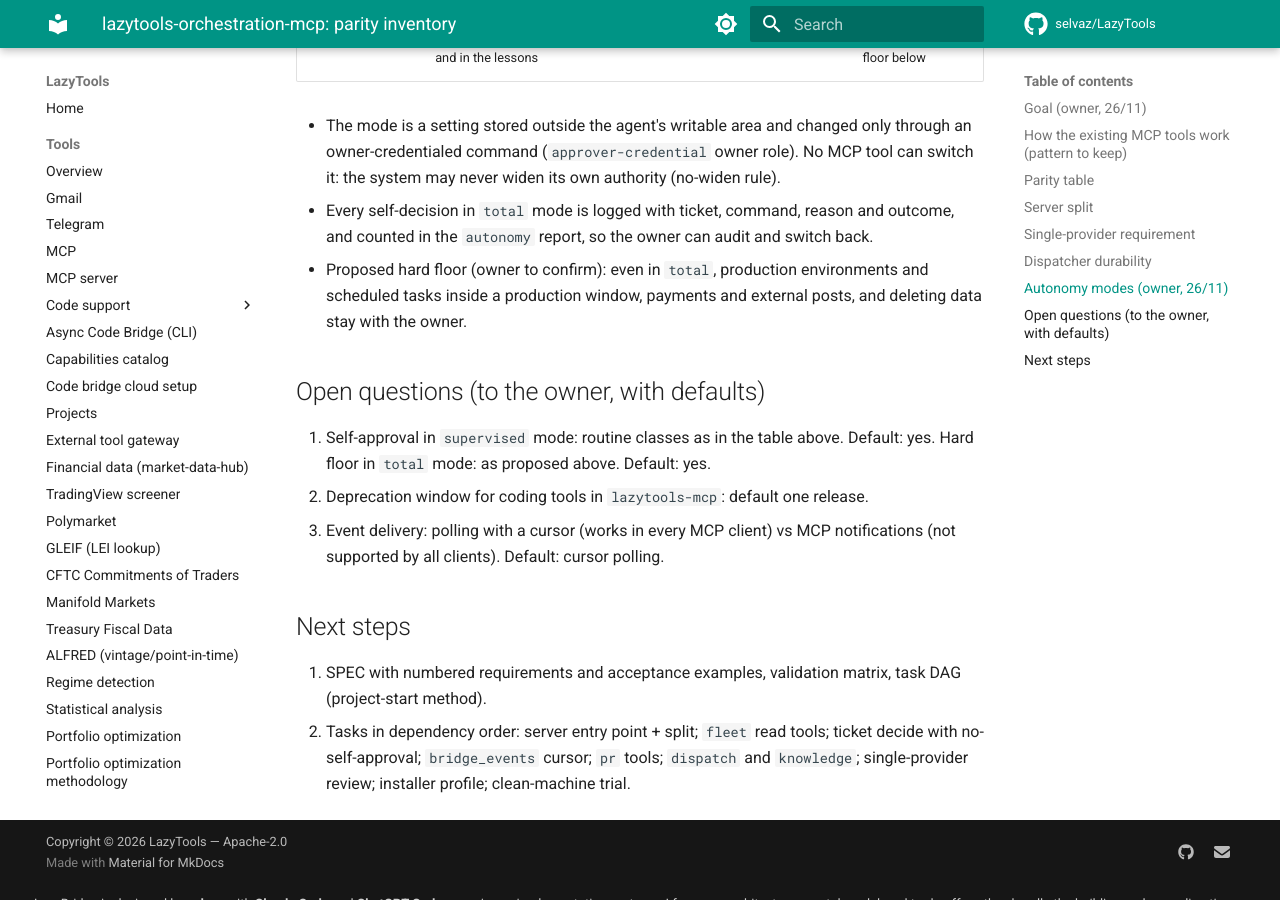
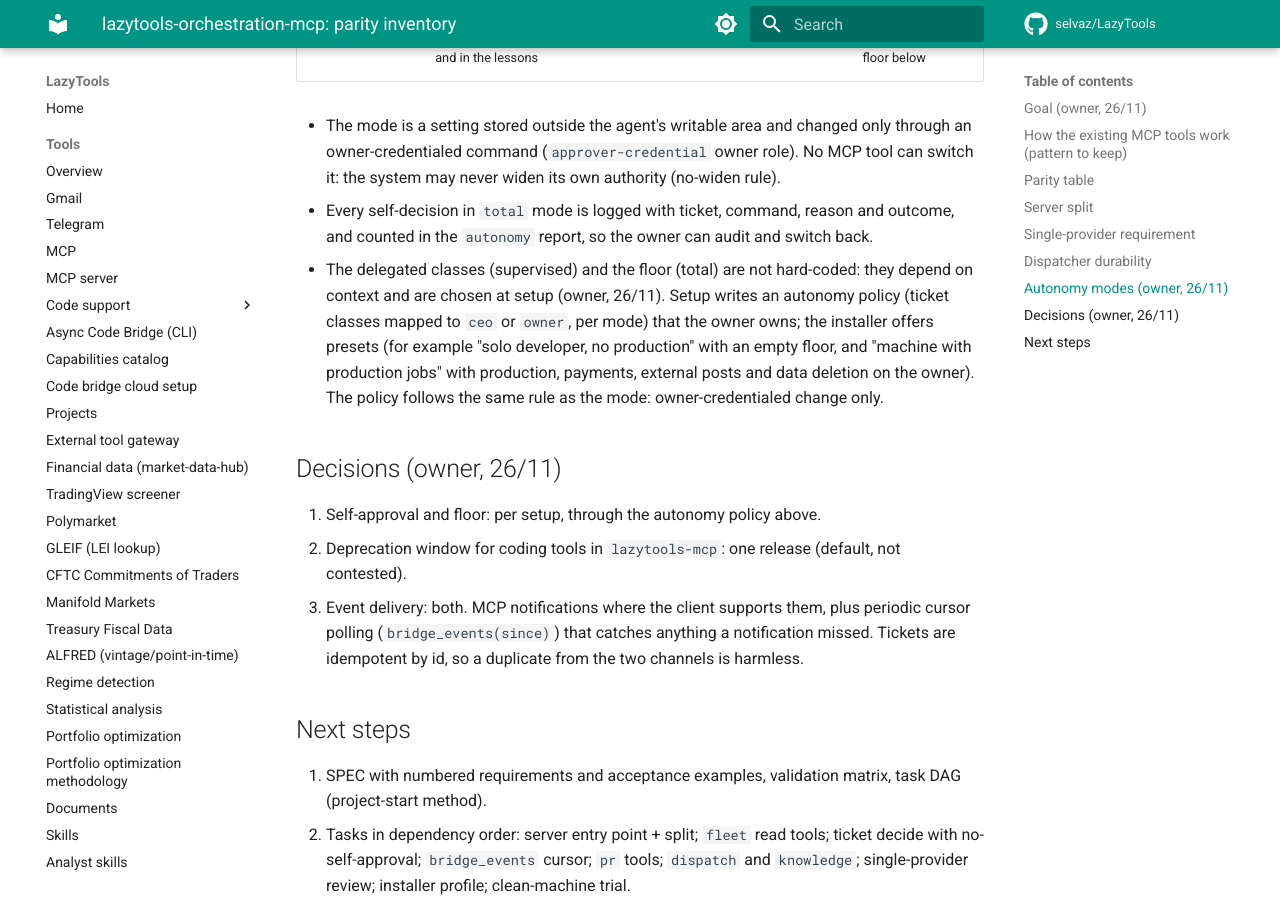
Before and after one commit to selvaz/LazyTools, an MkDocs documentation site: the page built from docs/design/orchestration-mcp/INVENTORY.md, in a window 1280 px wide and 900 px high, scrolled down 4620 px. Built offline with MkDocs 1.6.1 and Material for MkDocs 9.7.7, drawn with Linux system fonts in a browser that asks for light colours; comment, search, counter and statistics services are not loaded.

Commit message:
Orchestration MCP: owner decisions on autonomy policy and event delivery
Co-Authored-By: Claude Opus 5.5 <noreply@anthropic.com>

```diff
--- a/docs/design/orchestration-mcp/INVENTORY.md
+++ b/docs/design/orchestration-mcp/INVENTORY.md
@@ -70,13 +70,13 @@ The CEO agent runs in one of two modes, chosen by the owner, never by the agent:
 
 - The mode is a setting stored outside the agent's writable area and changed only through an owner-credentialed command (`approver-credential` owner role). No MCP tool can switch it: the system may never widen its own authority (no-widen rule).
 - Every self-decision in `total` mode is logged with ticket, command, reason and outcome, and counted in the `autonomy` report, so the owner can audit and switch back.
-- Proposed hard floor (owner to confirm): even in `total`, production environments and scheduled tasks inside a production window, payments and external posts, and deleting data stay with the owner.
+- The delegated classes (supervised) and the floor (total) are not hard-coded: they depend on context and are chosen at setup (owner, 26/11). Setup writes an autonomy policy (ticket classes mapped to `ceo` or `owner`, per mode) that the owner owns; the installer offers presets (for example "solo developer, no production" with an empty floor, and "machine with production jobs" with production, payments, external posts and data deletion on the owner). The policy follows the same rule as the mode: owner-credentialed change only.
 
-## Open questions (to the owner, with defaults)
+## Decisions (owner, 26/11)
 
-1. Self-approval in `supervised` mode: routine classes as in the table above. Default: yes. Hard floor in `total` mode: as proposed above. Default: yes.
-2. Deprecation window for coding tools in `lazytools-mcp`: default one release.
-3. Event delivery: polling with a cursor (works in every MCP client) vs MCP notifications (not supported by all clients). Default: cursor polling.
+1. Self-approval and floor: per setup, through the autonomy policy above.
+2. Deprecation window for coding tools in `lazytools-mcp`: one release (default, not contested).
+3. Event delivery: both. MCP notifications where the client supports them, plus periodic cursor polling (`bridge_events(since)`) that catches anything a notification missed. Tickets are idempotent by id, so a duplicate from the two channels is harmless.
 
 ## Next steps
 
```
